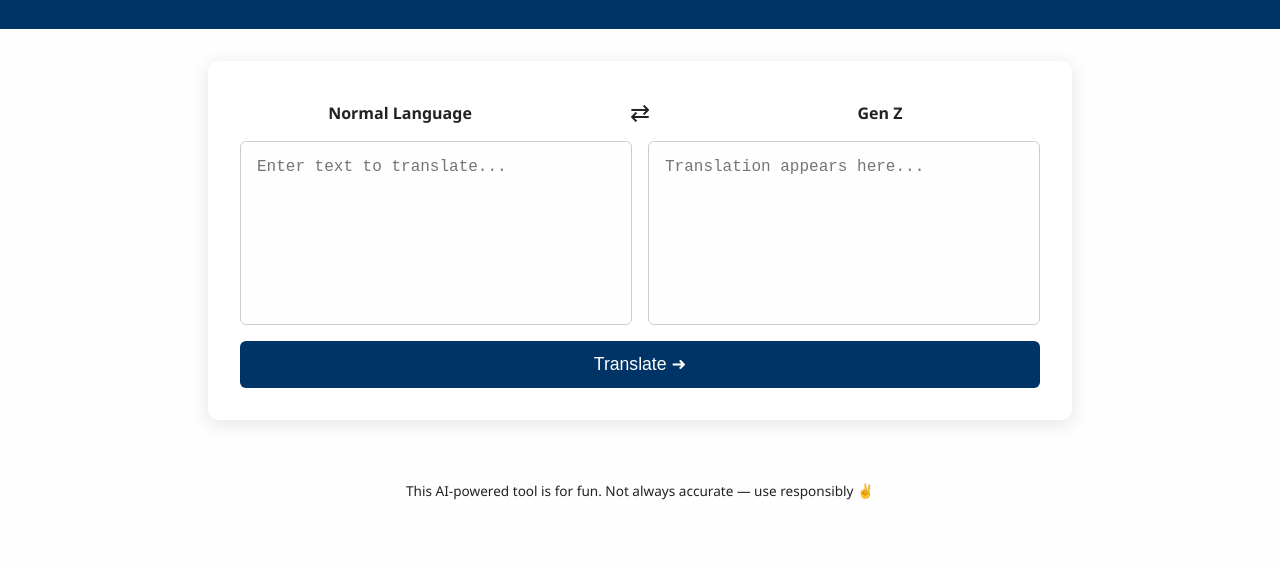
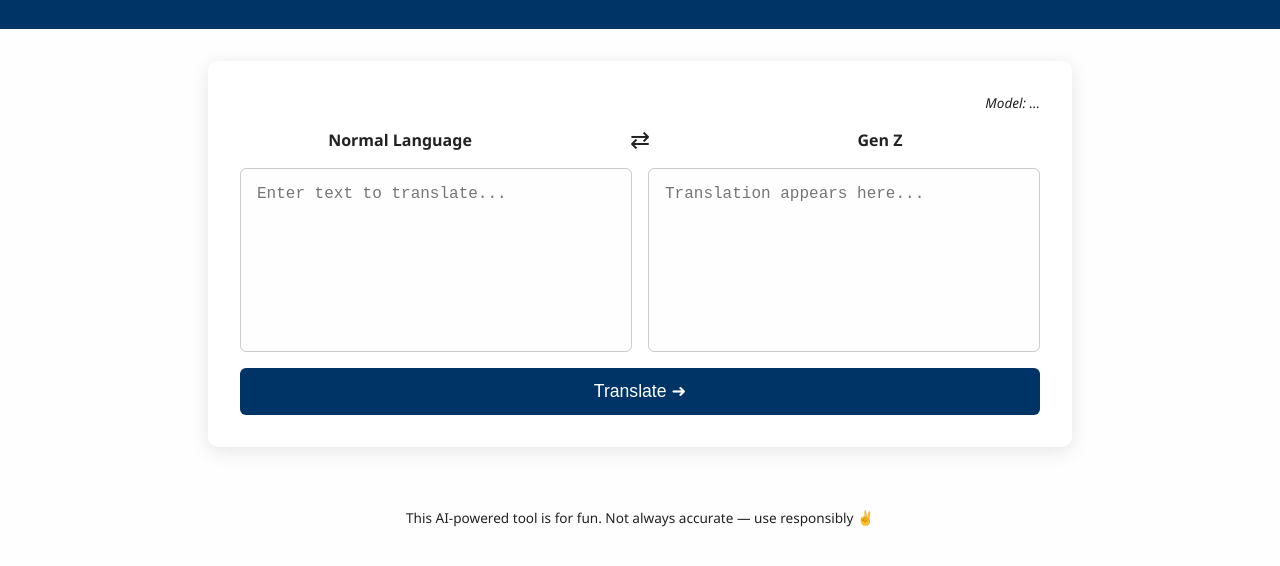
Before and after one commit to userSarvar/AI-Translator, a website: page public/index.html in a window 1280 px wide. Shown: the part 78-644 px from the top of the page. Drawn offline with Linux system fonts and the light colour scheme.

Commit message:
ai model type label

```diff
--- a/api/translate.js
+++ b/api/translate.js
@@ -44,8 +44,10 @@ export default async function handler(req, res) {
       const data = await response.json();
 
       if (data.choices?.[0]?.message?.content) {
-        return res.status(200).json({ result: data.choices[0].message.content });
-      } else {
+        return res.status(200).json({result: data.choices[0].message.content,
+    model
+  });
+} else {
         console.warn(`Model ${model} failed:`, data);
       }
     } catch (err) {
--- a/public/index.html
+++ b/public/index.html
@@ -22,6 +22,7 @@
 
   <main>
     <div class="translator-box">
+      <div class="model-info" id="model-info">Model: ...</div>
       <div class="labels">
         <span id="label-left">Normal Language</span>
         <button id="switchBtn" title="Swap Languages">⇄</button>
@@ -68,6 +69,7 @@
 
       const data = await res.json();
       out.value = data.result;
+      document.getElementById("model-info").textContent = `Model: ${data.model}`;
     };
 
 
--- a/public/style.css
+++ b/public/style.css
@@ -171,3 +171,12 @@ footer {
 [data-theme="dark"] .toggle-icon {
   background-image: url("moon11.svg"); /* Dark mode icon */
 }
+
+
+.model-info {
+  text-align: right;
+  font-size: 0.85rem;
+  color: var(--text);
+  margin-bottom: 8px;
+  font-style: italic;
+}
```
